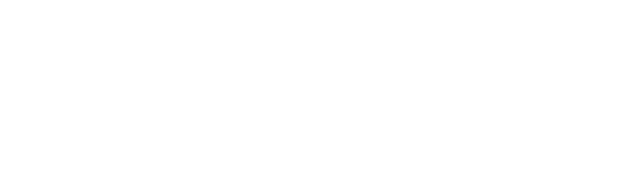
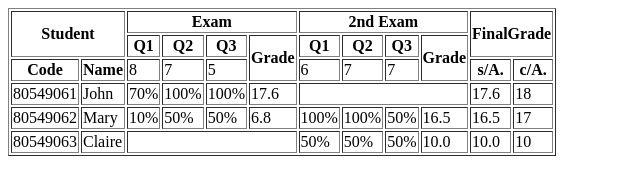
Before and after one commit to Darwin1337/ft-02, a plain HTML site: page ex05/index.html in a window 1280 px wide. Shown: the whole page, without its empty margins (0-640 px from the left). Drawn offline with Linux system fonts and the light colour scheme.

Commit message:
solved missing exercises

```diff
--- a/ex05/index.html
+++ b/ex05/index.html
@@ -11,6 +11,74 @@
 </head>
 
 <body>
+
+<table border="1">
+  <tr>
+    <th colspan="2" rowspan="2">Student</th>
+    <th colspan="4">Exam</th>
+    <th colspan="4">2nd Exam</th>
+    <th colspan="2" rowspan="2">FinalGrade</th>
+  </tr>
+  <tr>
+    <th>Q1</th>
+    <th>Q2</th>
+    <th>Q3</th>
+    <th rowspan="2">Grade</th>
+    <th>Q1</th>
+    <th>Q2</th>
+    <th>Q3</th>
+    <th rowspan="2">Grade</th>
+  </tr>
+  <tr>
+    <th>Code</th>
+    <th>Name</th>
+    <td>8</td>
+    <td>7</td>
+    <td>5</td>
+    <td>6</td>
+    <td>7</td>
+    <td>7</td>
+    <th>s/A.</th>
+    <th>c/A.</th>
+  </tr>
+  <tr>
+    <td>80549061</td>
+    <td>John</td>
+    <td>70%</td>
+    <td>100%</td>
+    <td>100%</td>
+    <td>17.6</td>
+    <td colspan="4"></td>
+    <td>17.6</td>
+    <td>18</td>
+  </tr>
+  <tr>
+    <td>80549062</td>
+    <td>Mary</td>
+    <td>10%</td>
+    <td>50%</td>
+    <td>50%</td>
+    <td>6.8</td>
+    <td>100%</td>
+    <td>100%</td>
+    <td>50%</td>
+    <td>16.5</td>
+    <td>16.5</td>
+    <td>17</td>
+  </tr>
+  <tr>
+    <td>80549063</td>
+    <td>Claire</td>
+    <td colspan="4"></td>
+    <td>50%</td>
+    <td>50%</td>
+    <td>50%</td>
+    <td>10.0</td>
+    <td>10.0</td>
+    <td>10</td>
+  </tr>
+</table>
+
 </body>
 
 </html>
```
Also changed, not shown: ex04/index01.html (+12 -1 lines), ex04/index02.html (+12 -1 lines).
